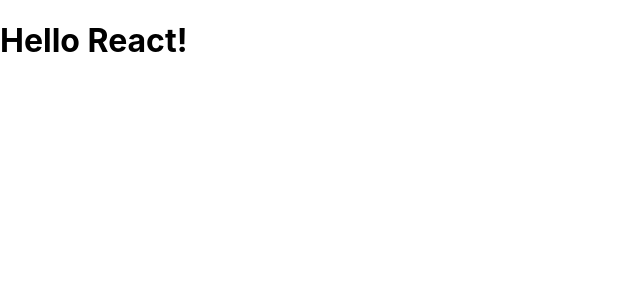
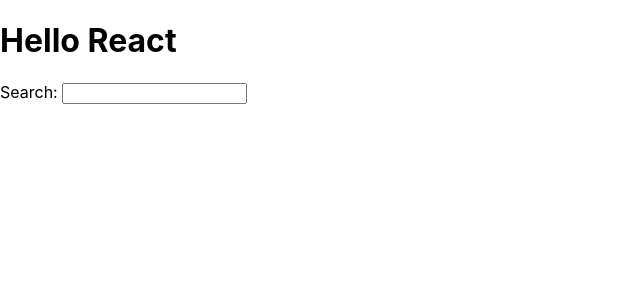
Before and after one commit to cokoyoh/react-first-app, a React (Create React App) app: page / in a window 1280 px wide. Shown: the top 300 px of the page, without its empty margins (0-640 px from the left). Built offline with nearby package versions, Linux system fonts and the light colour scheme.

Commit message:
Intro to jsx

```diff
--- a/src/App.js
+++ b/src/App.js
@@ -1,12 +1,14 @@
 import React from 'react';
 import './App.css';
 
-const title = 'React';
+const getTitle = title => title;
 
 function App() {
   return (
     <div>
-      <h1>Hello {title}!</h1>
+      <h1>Hello {getTitle('React')}</h1>
+      <label htmlFor="search">Search: </label>
+      <input id="search" type="text"/>
     </div>
   );
 }
```
